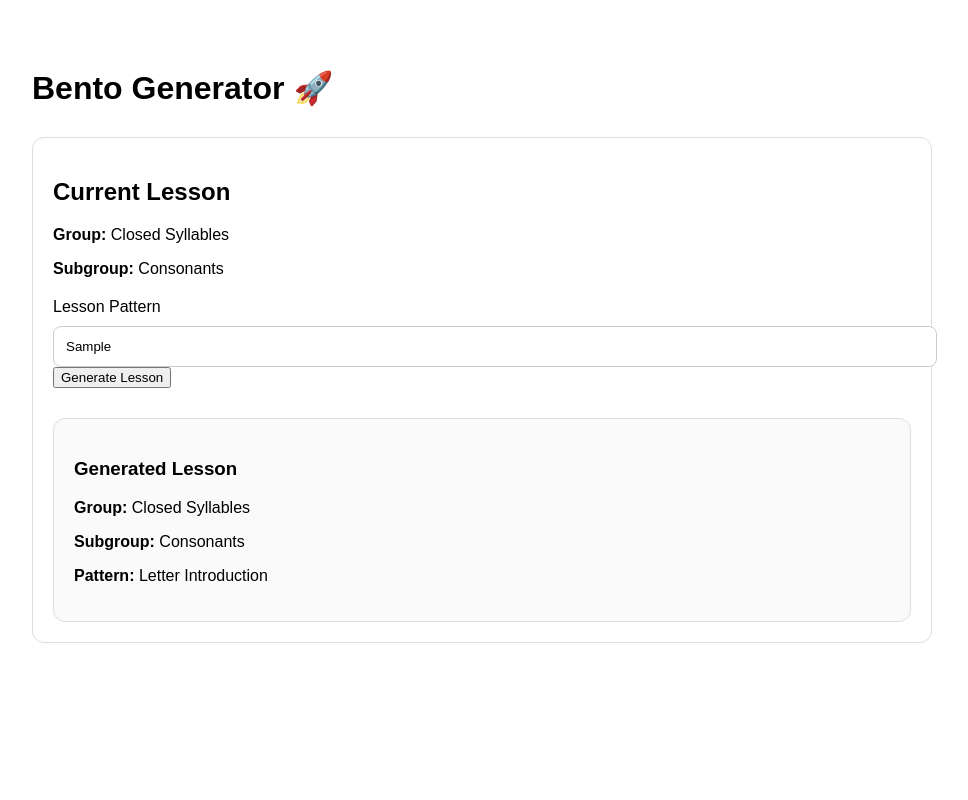
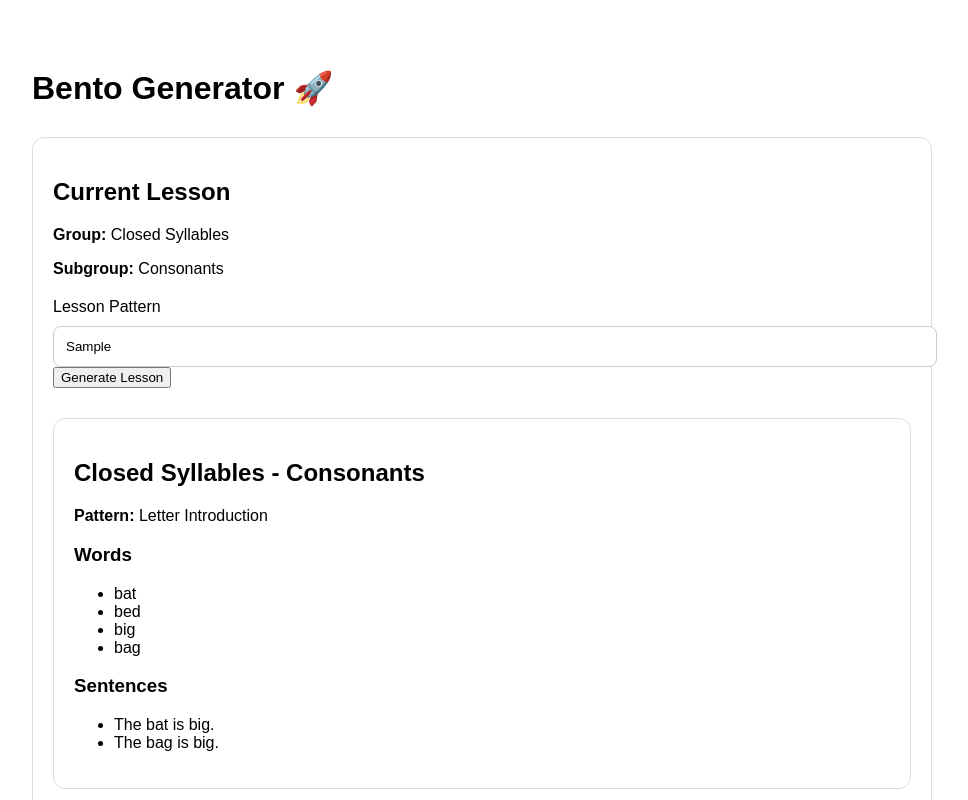
Before and after one commit to GuiBRA985/Bento-Class, a React (Vite) app in the folder generator/: page / in a window 1280 px wide. Both pictures are taken after typing "Sample" into the empty fields and a click on the button "Generate Lesson". Shown: the top 800 px of the page, without its empty margins (158-1126 px from the left). Built offline with nearby package versions, Linux system fonts and the light colour scheme.

Commit message:
Update App.jsx

```diff
--- a/generator/src/App.jsx
+++ b/generator/src/App.jsx
@@ -125,6 +125,68 @@ export default function App() {
 >
   Generate Lesson
 </button>
+{
+  lesson && (
+
+    <div
+      style={{
+        marginTop: 30,
+        padding: 20,
+        border: "1px solid #ddd",
+        borderRadius: 12
+      }}
+    >
+
+      <h2>
+        {lesson.title}
+      </h2>
+
+      <p>
+        <strong>
+          Pattern:
+        </strong>{" "}
+        {lesson.pattern}
+      </p>
+
+      <h3>
+        Words
+      </h3>
+
+      <ul>
+        {
+          lesson.words.map(
+            word => (
+              <li key={word}>
+                {word}
+              </li>
+            )
+          )
+        }
+      </ul>
+
+      <h3>
+        Sentences
+      </h3>
+
+      <ul>
+        {
+          lesson.sentences.map(
+            sentence => (
+              <li
+                key={sentence}
+              >
+                {sentence}
+              </li>
+            )
+          )
+        }
+      </ul>
+
+    </div>
+
+  )
+}
+
   {
   lesson && (
     <div
```
